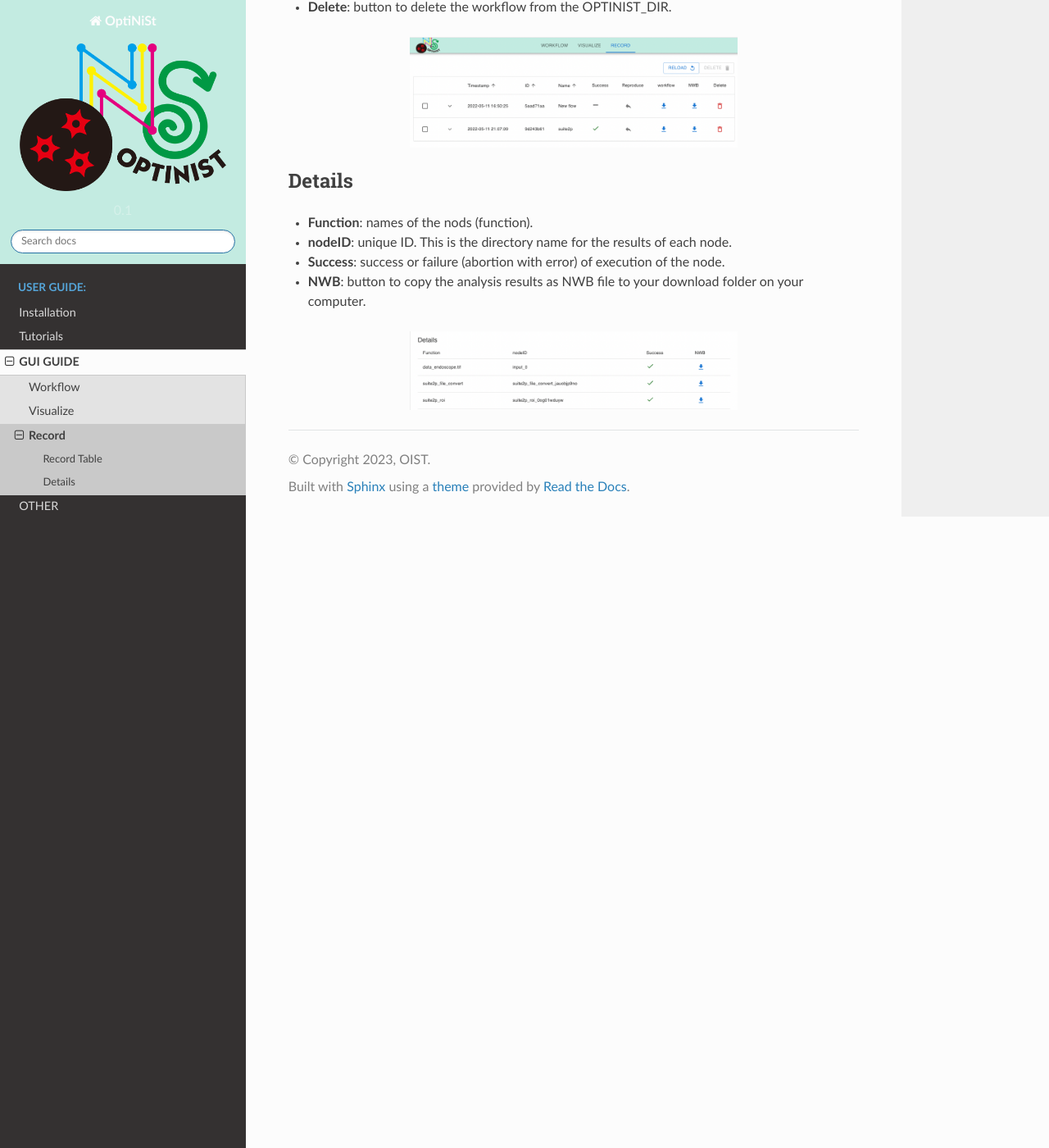
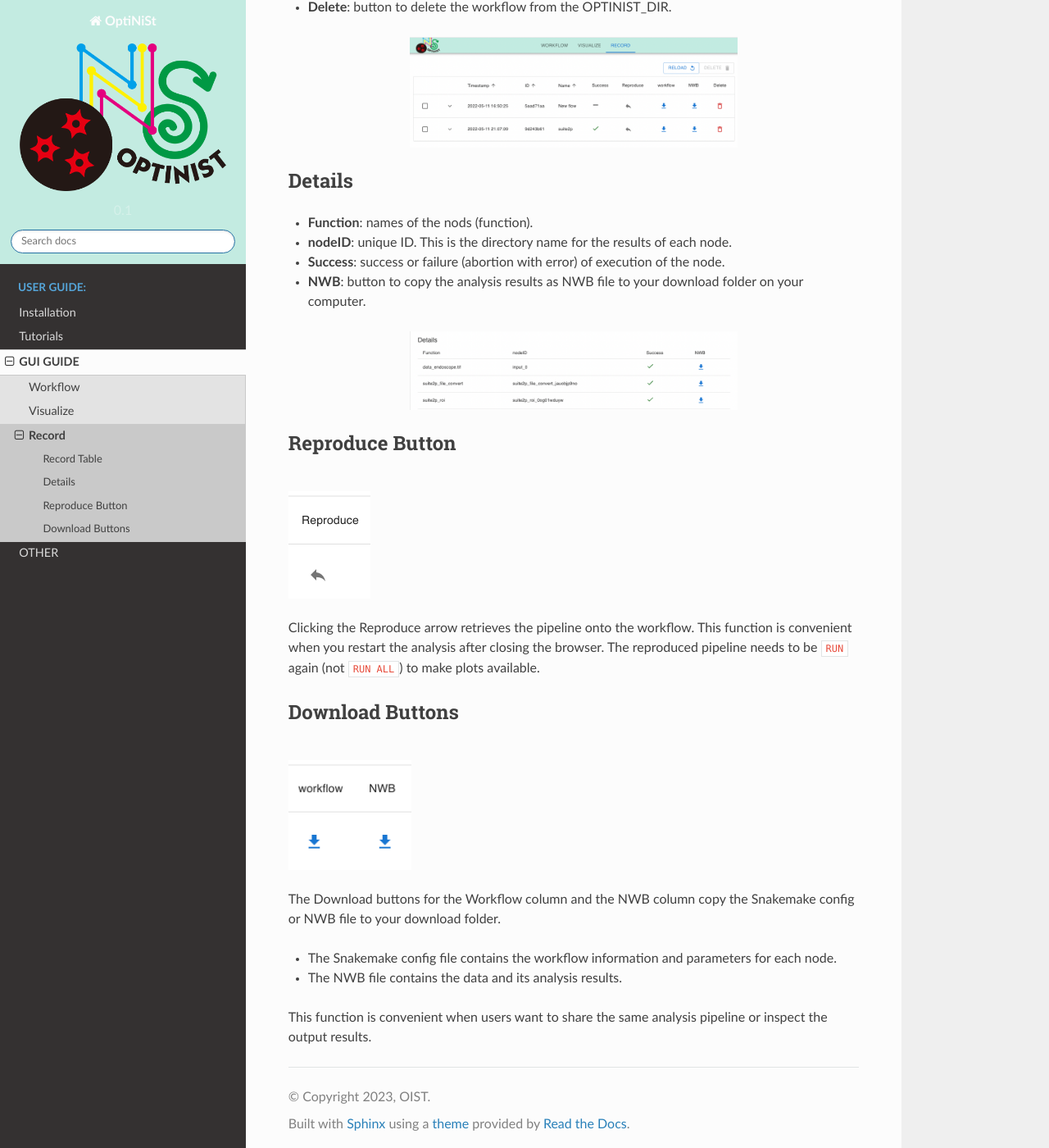
Before and after one commit to oist/optinist, a Sphinx documentation site: the page built from docs/gui/record.md, in a window 1280 px wide and 1400 px high, scrolled down 1008 px. Shown: the whole window at 82% size. Built offline with Sphinx 7.4.7 and the Read the Docs theme 2.0.0, drawn with Linux system fonts in a browser that asks for light colours.

Commit message:
Update record.md

```diff
--- a/docs/gui/record.md
+++ b/docs/gui/record.md
@@ -36,7 +36,29 @@ OptiNiSt can:
 - **Success**: success or failure (abortion with error) of execution of the node.
 - **NWB**: button to copy the analysis results as NWB file to your download folder on your computer.
 
-
 <p align="center">
 <img width="400px" src="../_static/record/components/details.png" alt="Details"/>
 </p>
+
+### Reproduce Button
+
+<br>
+<p align="left">
+<img width="100px" src="../_static/tutorials/fig41_reproduce.png" alt="Whole" />
+</p>
+
+Clicking the Reproduce arrow retrieves the pipeline onto the workflow. This function is convenient when you restart the analysis after closing the browser. The reproduced pipeline needs to be `RUN` again (not `RUN ALL`) to make plots available.
+
+### Download Buttons
+
+<br>
+<p align="left">
+<img width="150px" src="../_static/tutorials/fig42_workflownwb.png" alt="Whole" />
+</p>
+
+The Download buttons for the Workflow column and the NWB column copy the Snakemake config or NWB file to your download folder.
+
+- The Snakemake config file contains the workflow information and parameters for each node.
+- The NWB file contains the data and its analysis results.
+
+This function is convenient when users want to share the same analysis pipeline or inspect the output results.
```
